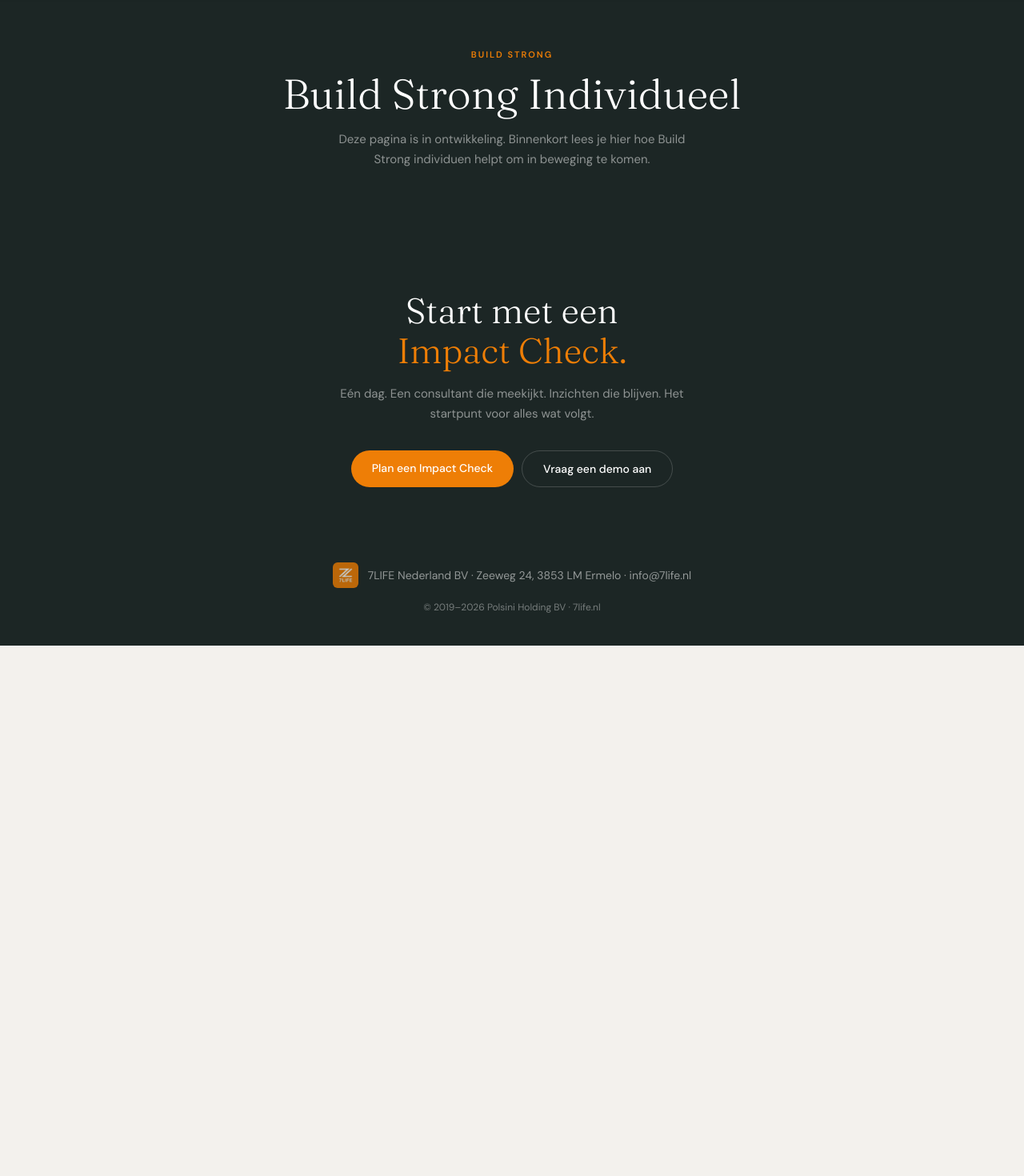
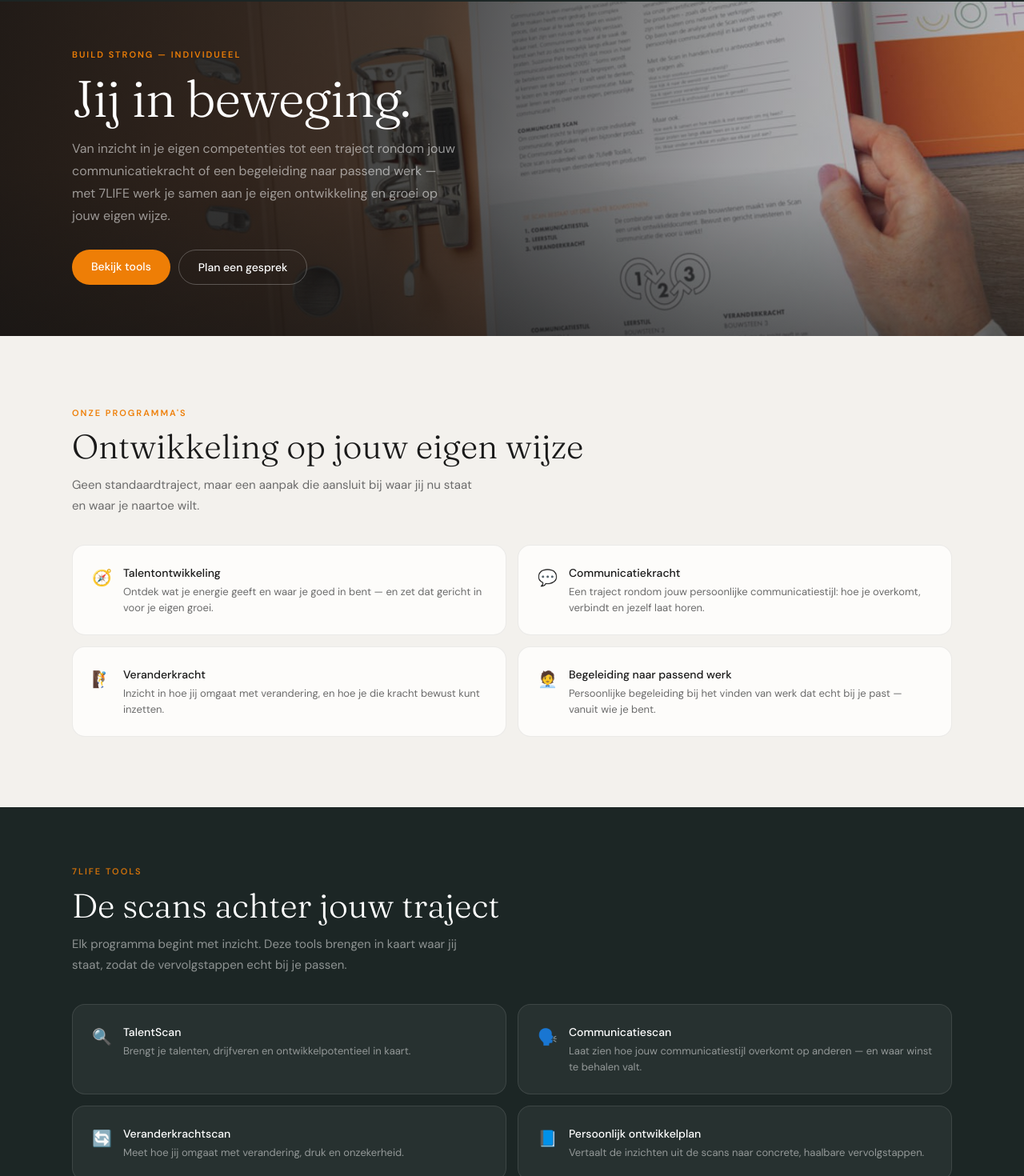
Before and after one commit to Hein-Runderkamp/7life-site, a Next.js app: page /build-strong-individueel in a window 1280 px wide. Shown: the part 110-1580 px from the top of the page at 80% size. Before the commit the page ends 917 px from the top, so only its background shows below. Built offline with nearby package versions, Linux system fonts and the light colour scheme.

Commit message:
Build Strong Individueel pagina opgebouwd; Build Strong verwijderd uit Inzicht-dropdown

```diff
--- a/app/build-strong-individueel/page.tsx
+++ b/app/build-strong-individueel/page.tsx
@@ -1,25 +1,185 @@
 import Header from "@/components/Header";
 import Footer from "@/components/Footer";
 import CtaSectie from "@/components/CtaSectie";
+import Image from "next/image";
+
+const programmas = [
+  {
+    icon: "🧭",
+    titel: "Talentontwikkeling",
+    tekst: "Ontdek wat je energie geeft en waar je goed in bent — en zet dat gericht in voor je eigen groei.",
+  },
+  {
+    icon: "💬",
+    titel: "Communicatiekracht",
+    tekst: "Een traject rondom jouw persoonlijke communicatiestijl: hoe je overkomt, verbindt en jezelf laat horen.",
+  },
+  {
+    icon: "🧗",
+    titel: "Veranderkracht",
+    tekst: "Inzicht in hoe jij omgaat met verandering, en hoe je die kracht bewust kunt inzetten.",
+  },
+  {
+    icon: "🧑‍💼",
+    titel: "Begeleiding naar passend werk",
+    tekst: "Persoonlijke begeleiding bij het vinden van werk dat echt bij je past — vanuit wie je bent.",
+  },
+];
+
+const tools = [
+  {
+    icon: "🔍",
+    titel: "TalentScan",
+    tekst: "Brengt je talenten, drijfveren en ontwikkelpotentieel in kaart.",
+  },
+  {
+    icon: "🗣️",
+    titel: "Communicatiescan",
+    tekst: "Laat zien hoe jouw communicatiestijl overkomt op anderen — en waar winst te behalen valt.",
+  },
+  {
+    icon: "🔄",
+    titel: "Veranderkrachtscan",
+    tekst: "Meet hoe jij omgaat met verandering, druk en onzekerheid.",
+  },
+  {
+    icon: "📘",
+    titel: "Persoonlijk ontwikkelplan",
+    tekst: "Vertaalt de inzichten uit de scans naar concrete, haalbare vervolgstappen.",
+  },
+];
 
 export default function BuildStrongIndividueelPagina() {
   return (
     <>
       <Header />
       <main>
-        <section className="px-[5%] pt-[170px] pb-24 bg-donker text-center">
-          <div className="text-[11px] font-semibold tracking-[2px] text-oranje uppercase mb-3">
-            Build Strong
+        {/* HERO */}
+        <section className="relative flex items-end overflow-hidden bg-donker min-h-[520px] px-[5%] pt-[170px] pb-16">
+          <Image
+            src="/build-strong-individueel/achtergrond.jpg"
+            alt="Build Strong Individueel"
+            fill
+            priority
+            className="object-cover"
+          />
+          <div
+            className="absolute inset-0"
+            style={{
+              background:
+                "linear-gradient(100deg, rgba(20,20,20,0.92) 0%, rgba(20,20,20,0.78) 40%, rgba(20,20,20,0.4) 70%, rgba(20,20,20,0.15) 100%)",
+            }}
+          />
+          <div
+            className="absolute inset-0"
+            style={{
+              background: "linear-gradient(0deg, rgba(20,20,20,0.5) 0%, transparent 40%)",
+            }}
+          />
+
+          <div className="max-w-[1100px] mx-auto relative z-10 w-full">
+            <div className="flex-1 min-w-[280px] max-w-[620px]">
+              <div className="text-[11px] font-semibold tracking-[2px] text-oranje uppercase mb-3">
+                Build Strong — Individueel
+              </div>
+              <h1 className="font-serif text-[clamp(40px,5vw,66px)] font-light text-white leading-[1.05] tracking-[-1px] mb-4">
+                Jij in beweging.
+              </h1>
+              <p className="text-white/55 text-base leading-[1.75] mb-7 max-w-[480px]">
+                Van inzicht in je eigen competenties tot een traject rondom
+                jouw communicatiekracht of een begeleiding naar passend werk
+                — met 7LIFE werk je samen aan je eigen ontwikkeling en groei
+                op jouw eigen wijze.
+              </p>
+              <div className="flex gap-2.5 flex-wrap">
+                <a
+                  href="#tools"
+                  className="bg-oranje text-white px-6 py-[11px] rounded-full text-sm font-medium hover:bg-[#d4710a] transition-colors"
+                >
+                  Bekijk tools
+                </a>
+                <a
+                  href="#bsi-cta"
+                  className="bg-transparent text-white border-[1.5px] border-white/25 px-6 py-[11px] rounded-full text-sm font-medium hover:border-white/50 transition-colors"
+                >
+                  Plan een gesprek
+                </a>
+              </div>
+            </div>
           </div>
-          <h1 className="font-serif text-[clamp(32px,5vw,52px)] font-light text-white leading-[1.1] mb-4">
-            Build Strong Individueel
-          </h1>
-          <p className="text-white/50 text-[15px] max-w-[480px] mx-auto leading-[1.7]">
-            Deze pagina is in ontwikkeling. Binnenkort lees je hier hoe Build
-            Strong individuen helpt om in beweging te komen.
-          </p>
         </section>
-        <CtaSectie />
+
+        {/* ONZE PROGRAMMA'S */}
+        <section className="px-[5%] py-[88px] bg-achtergrond">
+          <div className="max-w-[1100px] mx-auto">
+            <div className="text-[11px] font-semibold tracking-[2px] text-oranje uppercase mb-2.5">
+              Onze programma's
+            </div>
+            <h2 className="font-serif text-[clamp(28px,4vw,42px)] font-light leading-[1.15] mb-3">
+              Ontwikkeling op jouw eigen wijze
+            </h2>
+            <p className="text-[15px] text-subtekst leading-[1.7] max-w-[520px] mb-9">
+              Geen standaardtraject, maar een aanpak die aansluit bij waar
+              jij nu staat en waar je naartoe wilt.
+            </p>
+            <div className="grid grid-cols-1 sm:grid-cols-2 gap-3.5">
+              {programmas.map((p) => (
+                <div
+                  key={p.titel}
+                  className="flex gap-3.5 items-start bg-kaart border border-black/[0.07] rounded-2xl p-6"
+                >
+                  <div className="text-xl flex-shrink-0 mt-0.5">{p.icon}</div>
+                  <div>
+                    <strong className="text-sm font-medium block mb-1">
+                      {p.titel}
+                    </strong>
+                    <p className="text-[13px] text-subtekst leading-[1.5]">
+                      {p.tekst}
+                    </p>
+                  </div>
+                </div>
+              ))}
+            </div>
+          </div>
+        </section>
+
+        {/* 7LIFE TOOLS */}
+        <section className="bg-donker px-[5%] py-[72px]" id="tools">
+          <div className="max-w-[1100px] mx-auto">
+            <div className="text-[11px] font-semibold tracking-[2px] text-oranje/85 uppercase mb-2.5">
+              7LIFE Tools
+            </div>
+            <h2 className="font-serif text-[clamp(28px,4vw,42px)] font-light text-white leading-[1.15] mb-3">
+              De scans achter jouw traject
+            </h2>
+            <p className="text-[15px] text-white/50 leading-[1.7] max-w-[520px] mb-9">
+              Elk programma begint met inzicht. Deze tools brengen in kaart
+              waar jij staat, zodat de vervolgstappen echt bij je passen.
+            </p>
+            <div className="grid grid-cols-1 sm:grid-cols-2 gap-3.5">
+              {tools.map((t) => (
+                <div
+                  key={t.titel}
+                  className="flex gap-3.5 items-start bg-white/[0.05] border border-white/10 rounded-2xl p-6"
+                >
+                  <div className="text-xl flex-shrink-0 mt-0.5">{t.icon}</div>
+                  <div>
+                    <strong className="text-sm font-medium text-white block mb-1">
+                      {t.titel}
+                    </strong>
+                    <p className="text-[13px] text-white/50 leading-[1.5]">
+                      {t.tekst}
+                    </p>
+                  </div>
+                </div>
+              ))}
+            </div>
+          </div>
+        </section>
+
+        <div id="bsi-cta">
+          <CtaSectie />
+        </div>
       </main>
       <Footer />
     </>
--- a/components/Header.tsx
+++ b/components/Header.tsx
@@ -27,7 +27,6 @@
           <div className="absolute top-full left-0 min-w-[210px] bg-white rounded-b-xl p-2 pt-3 shadow-xl border border-black/5 border-t-0 opacity-0 invisible group-hover:opacity-100 group-hover:visible transition-all pointer-events-none group-hover:pointer-events-auto">
             <DdLink href="/impact-check">Impact Check</DdLink>
             <DdLink href="/ids">Impact Dynamics Scan</DdLink>
-            <DdLink href="/#flow">Build Strong</DdLink>
           </div>
         </div>
 
```
Also changed, not shown: public/build-strong-individueel/achtergrond.jpg (added).
